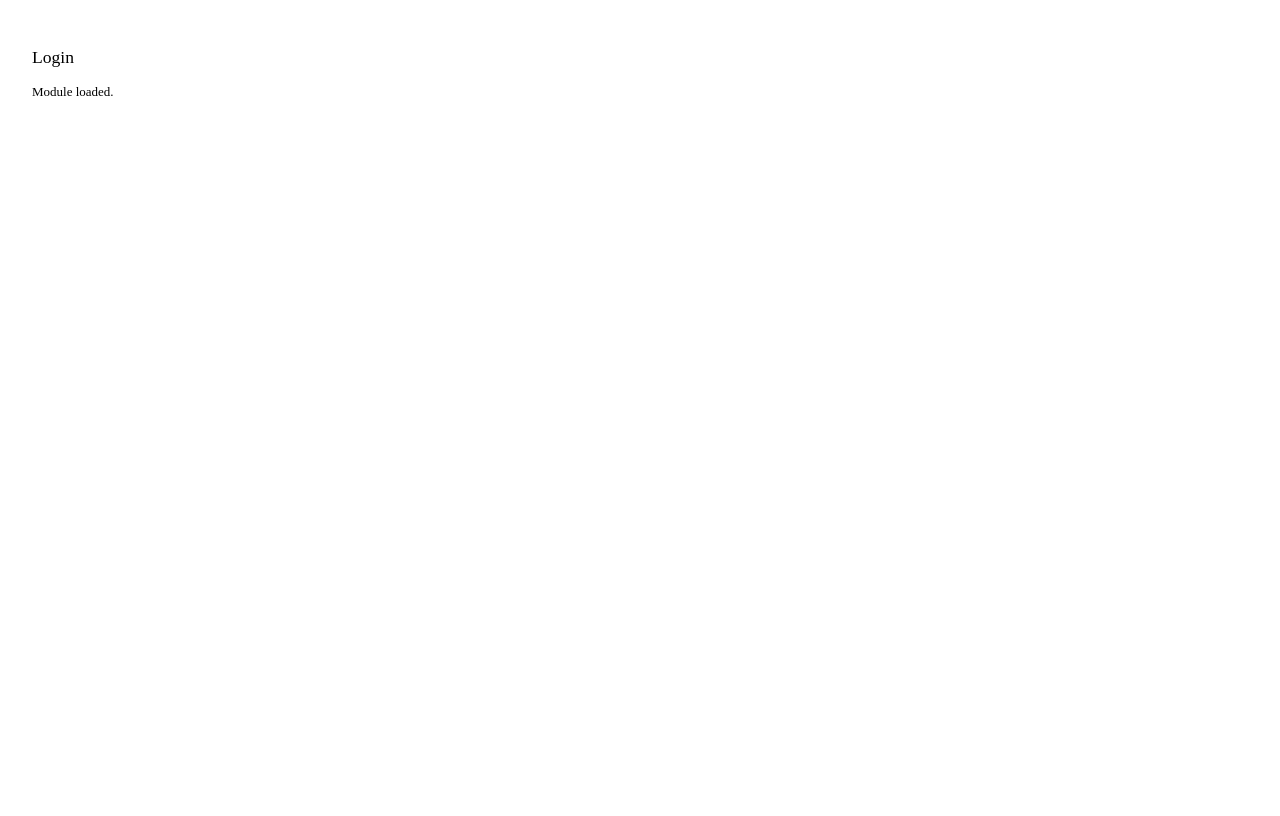
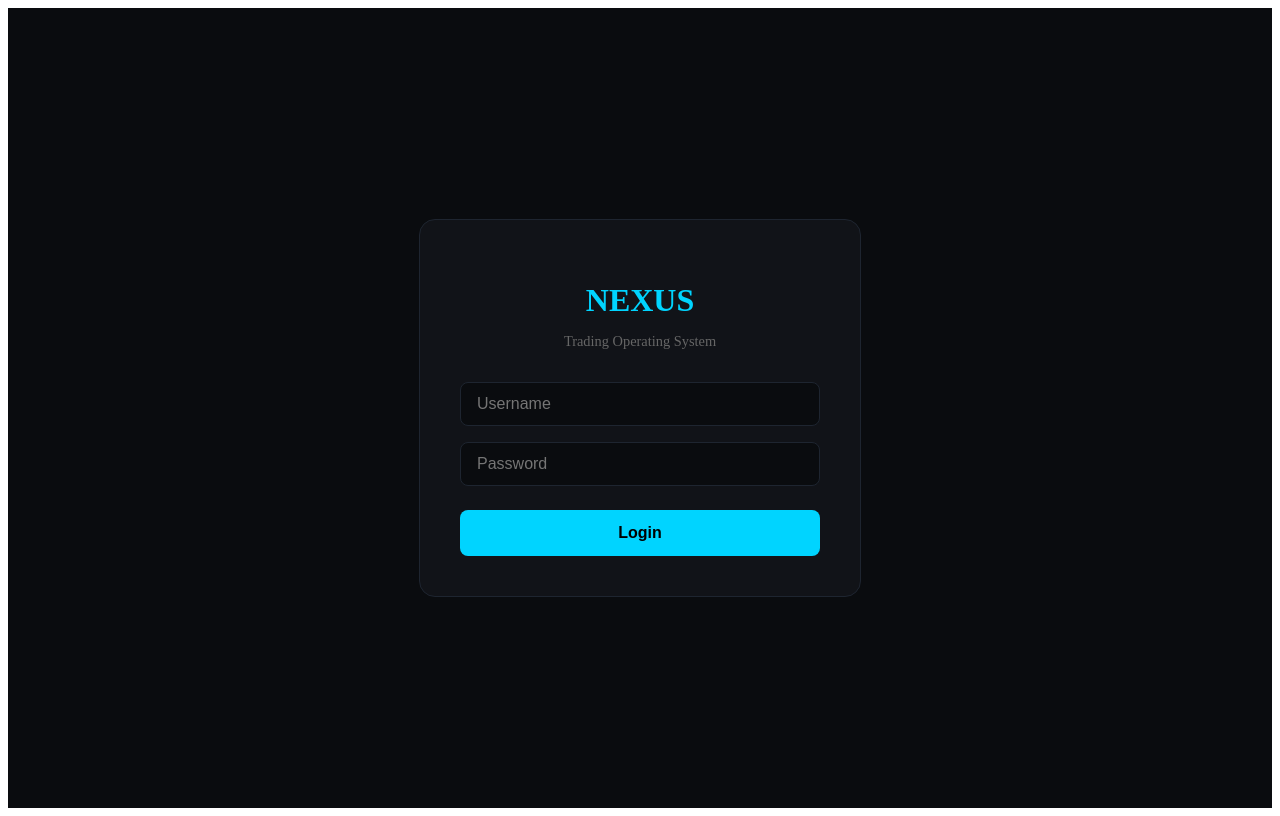
Before and after one commit to maksutcaryyev0-0/trading-nexus, a React (Vite) app in the folder frontend/: page /login in a window 1280 px wide. Built offline with nearby package versions, Linux system fonts and the light colour scheme; no server answers.

Commit message:
Update LoginPage.tsx

```diff
--- a/frontend/src/pages/LoginPage.tsx
+++ b/frontend/src/pages/LoginPage.tsx
@@ -1,10 +1,126 @@
-import { useTranslation } from 'react-i18next'
+import { useState } from 'react'
+import { useNavigate } from 'react-router-dom'
+import { useAuthStore } from '../store/authStore'
+
 export default function LoginPage() {
-  const { t } = useTranslation()
+  const navigate = useNavigate()
+  const { setToken } = useAuthStore()
+  const [username, setUsername] = useState('')
+  const [password, setPassword] = useState('')
+  const [error, setError] = useState('')
+  const [loading, setLoading] = useState(false)
+
+  const apiUrl = import.meta.env.VITE_API_URL || ''
+
+  const handleLogin = async () => {
+    setLoading(true)
+    setError('')
+    try {
+      const res = await fetch(`${apiUrl}/api/v1/auth/login`, {
+        method: 'POST',
+        headers: { 'Content-Type': 'application/json' },
+        body: JSON.stringify({ username, password }),
+      })
+      const data = await res.json()
+      if (res.ok && data.access_token) {
+        setToken(data.access_token)
+        navigate('/app')
+      } else {
+        setError(data.detail || 'Login failed')
+      }
+    } catch (e) {
+      setError('Connection error')
+    }
+    setLoading(false)
+  }
+
   return (
-    <div style={{ padding: '1.5rem' }}>
-      <h2 style={{ fontSize: '1.1rem', fontWeight: 500, marginBottom: '1rem' }}>Login</h2>
-      <p style={{ fontSize: '13px', color: 'var(--color-text-secondary)' }}>Module loaded.</p>
+    <div style={{
+      minHeight: '100vh',
+      background: '#0a0c0f',
+      display: 'flex',
+      alignItems: 'center',
+      justifyContent: 'center',
+    }}>
+      <div style={{
+        background: '#111318',
+        border: '1px solid #1e2530',
+        borderRadius: '16px',
+        padding: '2.5rem',
+        width: '360px',
+      }}>
+        <h1 style={{ color: '#00d4ff', fontSize: '2rem', fontWeight: 700, textAlign: 'center', marginBottom: '0.5rem' }}>
+          NEXUS
+        </h1>
+        <p style={{ color: '#666', textAlign: 'center', marginBottom: '2rem', fontSize: '0.9rem' }}>
+          Trading Operating System
+        </p>
+
+        {error && (
+          <div style={{ background: '#2a1515', border: '1px solid #ff4444', borderRadius: '8px', padding: '0.75rem', marginBottom: '1rem', color: '#ff6666', fontSize: '0.9rem' }}>
+            {error}
+          </div>
+        )}
+
+        <div style={{ marginBottom: '1rem' }}>
+          <input
+            type="text"
+            placeholder="Username"
+            value={username}
+            onChange={e => setUsername(e.target.value)}
+            style={{
+              width: '100%',
+              background: '#0a0c0f',
+              border: '1px solid #1e2530',
+              borderRadius: '8px',
+              padding: '0.75rem 1rem',
+              color: '#fff',
+              fontSize: '1rem',
+              outline: 'none',
+              boxSizing: 'border-box',
+            }}
+          />
+        </div>
+
+        <div style={{ marginBottom: '1.5rem' }}>
+          <input
+            type="password"
+            placeholder="Password"
+            value={password}
+            onChange={e => setPassword(e.target.value)}
+            onKeyDown={e => e.key === 'Enter' && handleLogin()}
+            style={{
+              width: '100%',
+              background: '#0a0c0f',
+              border: '1px solid #1e2530',
+              borderRadius: '8px',
+              padding: '0.75rem 1rem',
+              color: '#fff',
+              fontSize: '1rem',
+              outline: 'none',
+              boxSizing: 'border-box',
+            }}
+          />
+        </div>
+
+        <button
+          onClick={handleLogin}
+          disabled={loading}
+          style={{
+            width: '100%',
+            background: loading ? '#0a3a4a' : '#00d4ff',
+            color: loading ? '#666' : '#000',
+            border: 'none',
+            borderRadius: '8px',
+            padding: '0.85rem',
+            fontSize: '1rem',
+            fontWeight: 600,
+            cursor: loading ? 'not-allowed' : 'pointer',
+          }}
+        >
+          {loading ? 'Logging in...' : 'Login'}
+        </button>
+      </div>
     </div>
   )
 }
```
